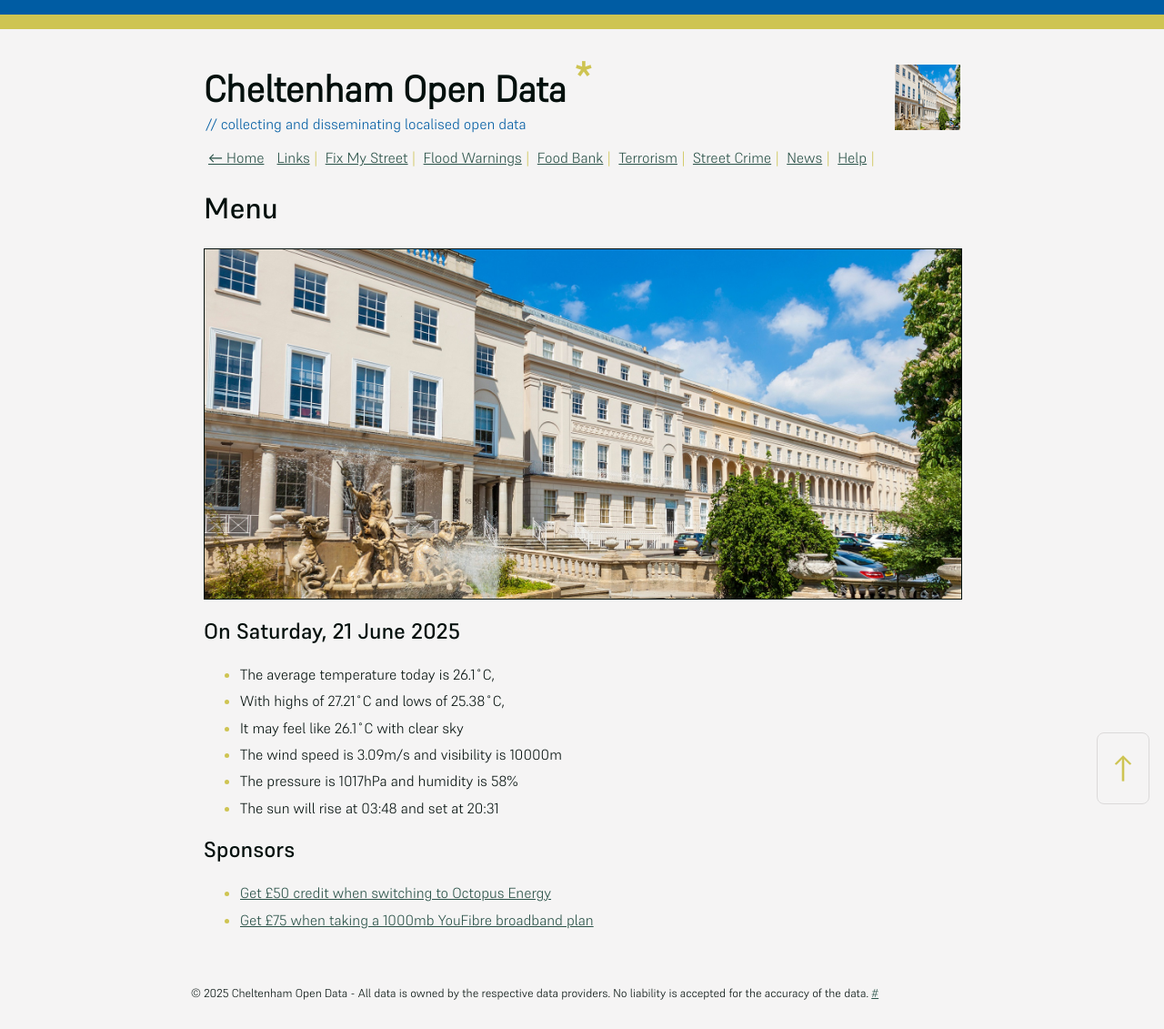
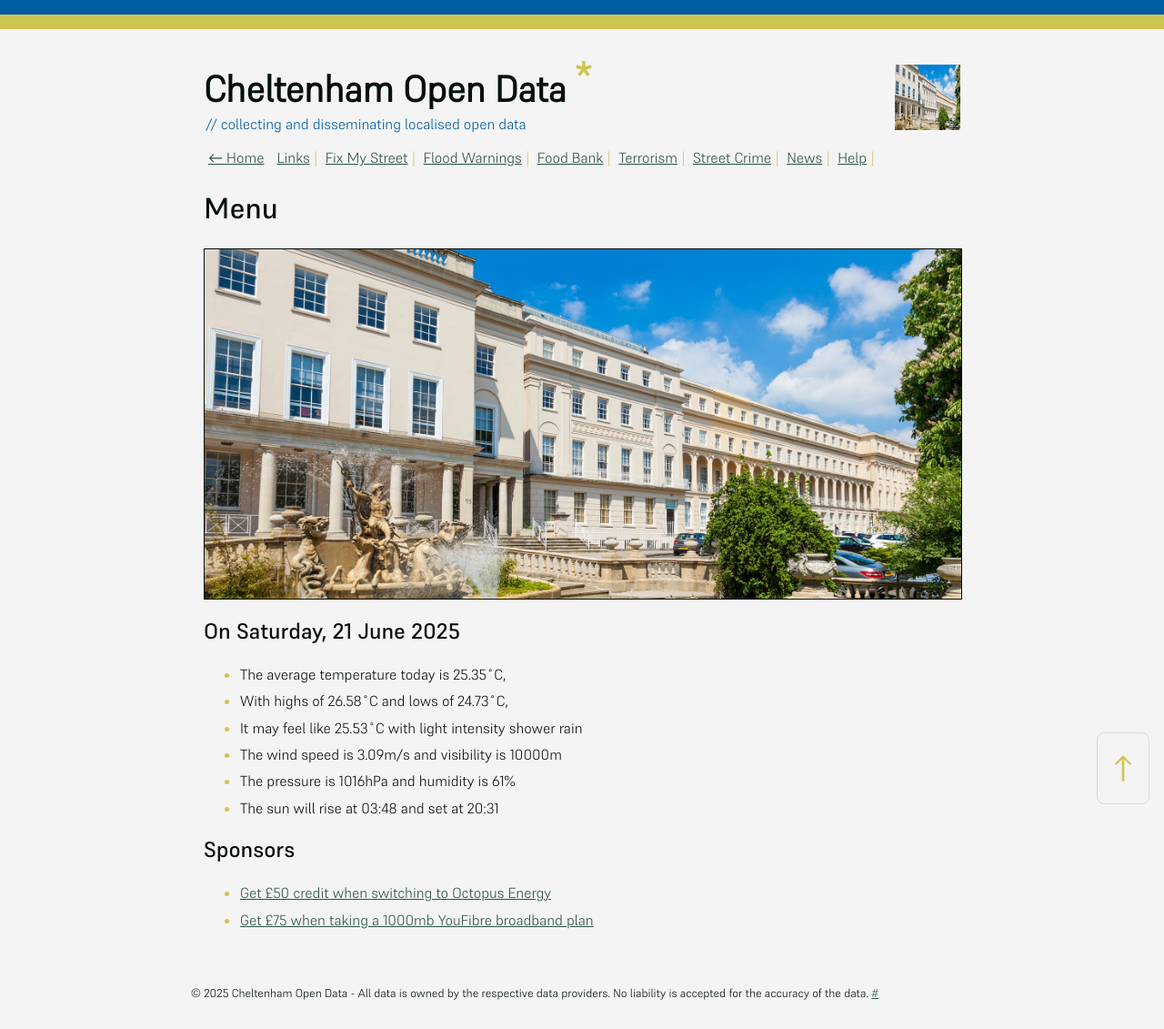
Before and after one commit to mat-0/cheltenham-open-data, a Jekyll site: the page built from index.md, in a window 1280 px wide. Shown: the whole page at 91% size. Built offline with Jekyll 4.4.1, drawn with Linux system fonts in a browser that asks for light colours.

Commit message:
Updated 2025-06-21 13:05:48

```diff
--- a/index.md
+++ b/index.md
@@ -10,11 +10,11 @@ seo: Menu
 <!-- weather_marker starts -->
 ## On Saturday, 21 June 2025
 
-- The average temperature today is 26.1˚C,
-- With highs of 27.21˚C and lows of 25.38˚C,
-- It may feel like 26.1˚C with clear sky
+- The average temperature today is 25.35˚C,
+- With highs of 26.58˚C and lows of 24.73˚C,
+- It may feel like 25.53˚C with light intensity shower rain
 - The wind speed is 3.09m/s and visibility is 10000m
-- The pressure is 1017hPa and humidity is 58%
+- The pressure is 1016hPa and humidity is 61%
 - The sun will rise at 03:48 and set at 20:31
 
 <!-- weather_marker ends -->
```
Also changed, not shown: _data/flood.json (+4 -4 lines), _pages/news.md (+9 -9 lines).
